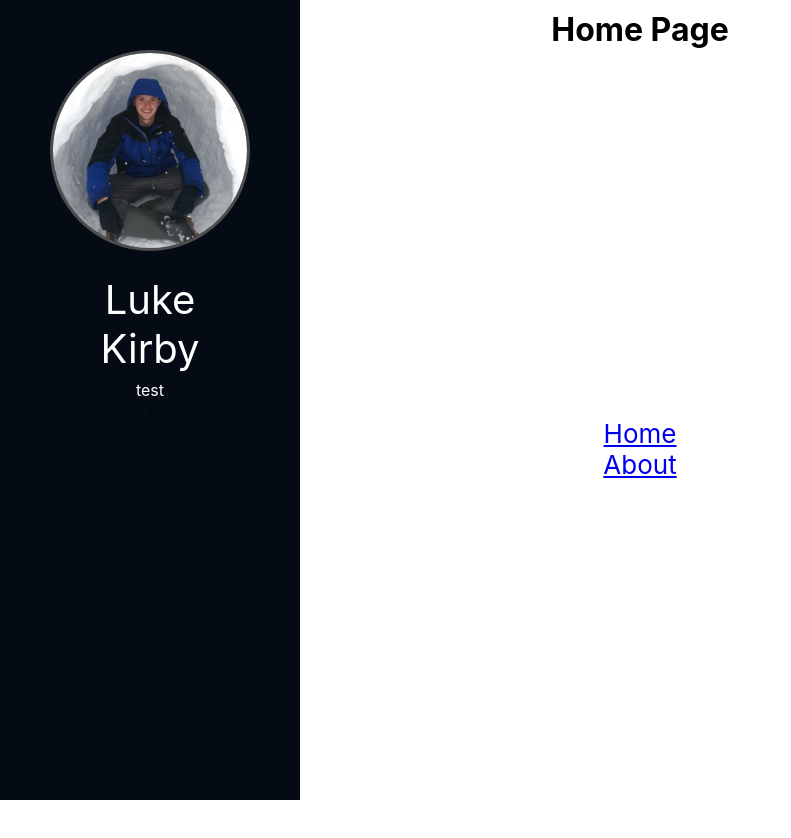
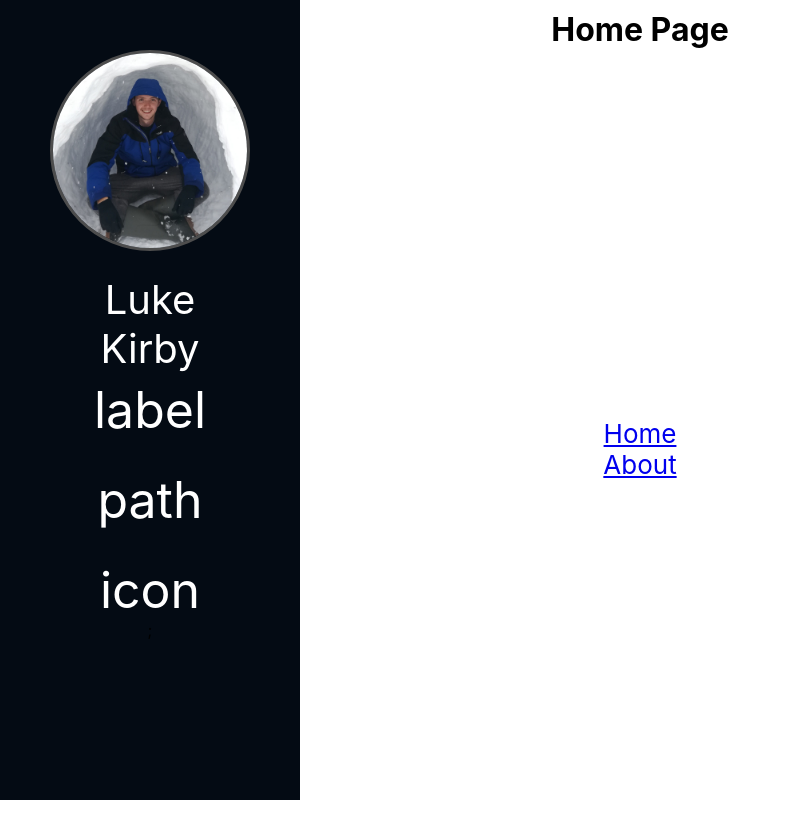
Before and after one commit to Luke-Kirby/Luke-Kirby-Portfolio, a React (Create React App) app: page / in a window 1280 px wide. Shown: the top 838 px of the page, without its empty margins (0-791 px from the left). Built offline with nearby package versions, Linux system fonts and the light colour scheme.

Commit message:
working <p> list

```diff
--- a/src/components/SideBar/MenuList/MenuList.tsx
+++ b/src/components/SideBar/MenuList/MenuList.tsx
@@ -1,19 +1,48 @@
+import React from "react";
+import { isTemplateSpan } from "typescript";
 
-type Props = { items: string};
+type Props = {
+  items: string[];
+};
 
-function MenuList(props:Props) {
+function MenuList(props: Props) {
   return (
+    <div>
+
+
+
 
       <p
-
            style={{
             fontFamily: "revert",
             color: "rgb(255, 255, 255)",
+            fontSize: "50px",
             margin: "auto",
             marginTop: "10%",
           }}
-
-      >{props.items}</p>
+        >
+          {props.items[0]}</p>
+          <p
+           style={{
+            fontFamily: "revert",
+            color: "rgb(255, 255, 255)",
+            fontSize: "50px",
+            margin: "auto",
+            marginTop: "10%",
+          }}
+        >
+          {props.items[1]}</p>
+          <p
+           style={{
+            fontFamily: "revert",
+            color: "rgb(255, 255, 255)",
+            fontSize: "50px",
+            margin: "auto",
+            marginTop: "10%",
+          }}
+        >
+          {props.items[2]}</p>
+    </div>
   );
 }
 
--- a/src/components/SideBar/SideBar.tsx
+++ b/src/components/SideBar/SideBar.tsx
@@ -3,16 +3,10 @@ import MenuList from "./MenuList";
 import "./SideBar.scss";
 
 function SideBar() {
-
-
-
-
-
-
   return (
     <div className="SideBar_main">
       <ProfileDisplay sizePx={200} />
-      <MenuList items={"test"} />;
+      <MenuList items={["label", "path","icon"]} />;
     </div>
   );
 }
```
Lines whose indentation alone changed are shown as unchanged.
